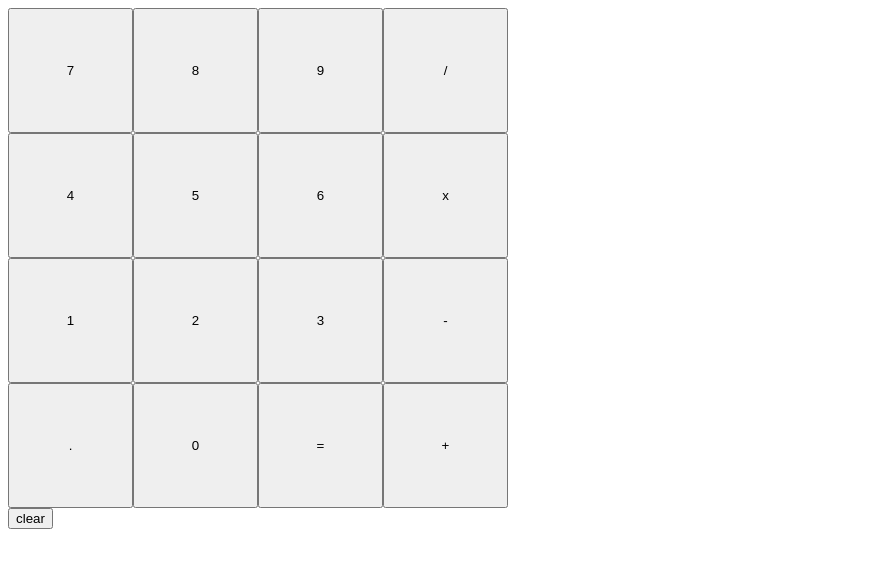
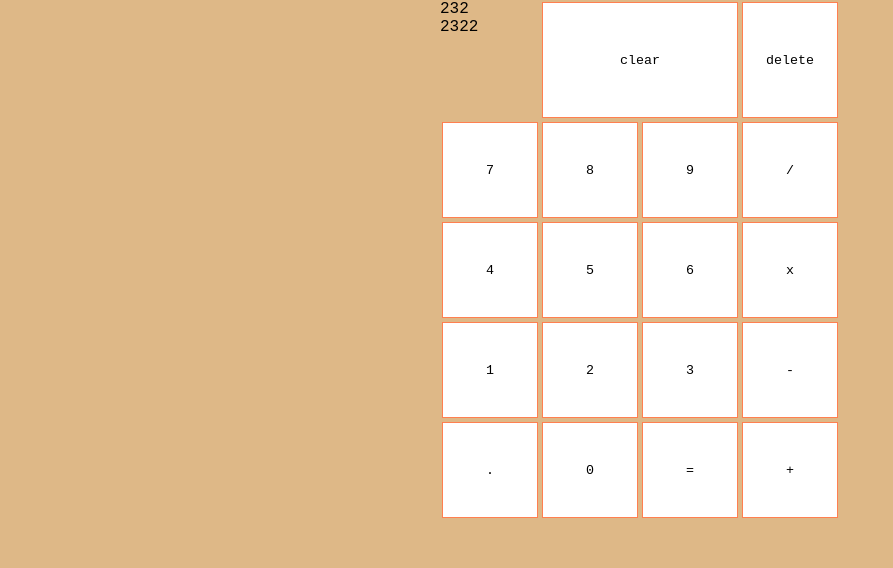
Before and after one commit to oarange/Calculator, a plain HTML site: page index.html in a window 1280 px wide. Shown: the whole page, without its empty margins (0-893 px from the left). Drawn offline with Linux system fonts and the light colour scheme.

Commit message:
setting up the calculator in css

```diff
--- a/index.html
+++ b/index.html
@@ -9,11 +9,12 @@
 </head>
 <body>
     <div class="calculator">
-     <div class="screen">
-        <div id="display"> </div>
+      <div class="screen">
+        <div class="past">  232</div>
+        <div id="present">  2322</div>
      </div>
-    <div class="value">
-
+      <button class="span2"> clear </button>
+      <button class="btn"> delete</button>
       <button class="btn"> 7 </button>
       <button class="btn"> 8 </button>
       <button class="btn"> 9 </button>
@@ -30,11 +31,11 @@
       <button class="btn"> 0 </button>
       <button class="btn"> = </button>
       <button class="btn"> + </button>
-    </div>
-      <button> clear </button>
-</div>
 
 
+
+
+    </div>
 
 
 
--- a/script.js
+++ b/script.js
@@ -1,3 +1,10 @@
+function input () {
+
+}
+
+
+
+
 function add (a , b) {
    return a + b
    };
--- a/style.css
+++ b/style.css
@@ -1,13 +1,30 @@
-.value {
-    height: 500px;
-    width: 500px;
-    display: grid;
-    grid-template-columns: repeat( 4 , 1fr);
-    grid-template-rows: repeat(4 , 1fr);
+* {
+    box-sizing: border-box;
+    font-family: 'Courier New', Courier, monospace;
+    font-weight: normal;
+}
+
+body {
+    padding: 0;
+    margin: 0;
+    background-color: burlywood;
 }
 
 
-.input {
-    width: 500px;
-    height: 100px;
+.calculator {
+    display: grid;
+    justify-content: center;
+    align-content: center;
+    grid-template-columns: repeat(4 , 100px);
+    grid-template-rows: minmax(120px, auto) repeat(5 , 100px);
 }
+
+.calculator > button {
+   margin: 2px;
+    border: solid 1px coral;
+    background-color: white ;
+}
+
+.span2{
+    grid-column: span 2;
+}
```
